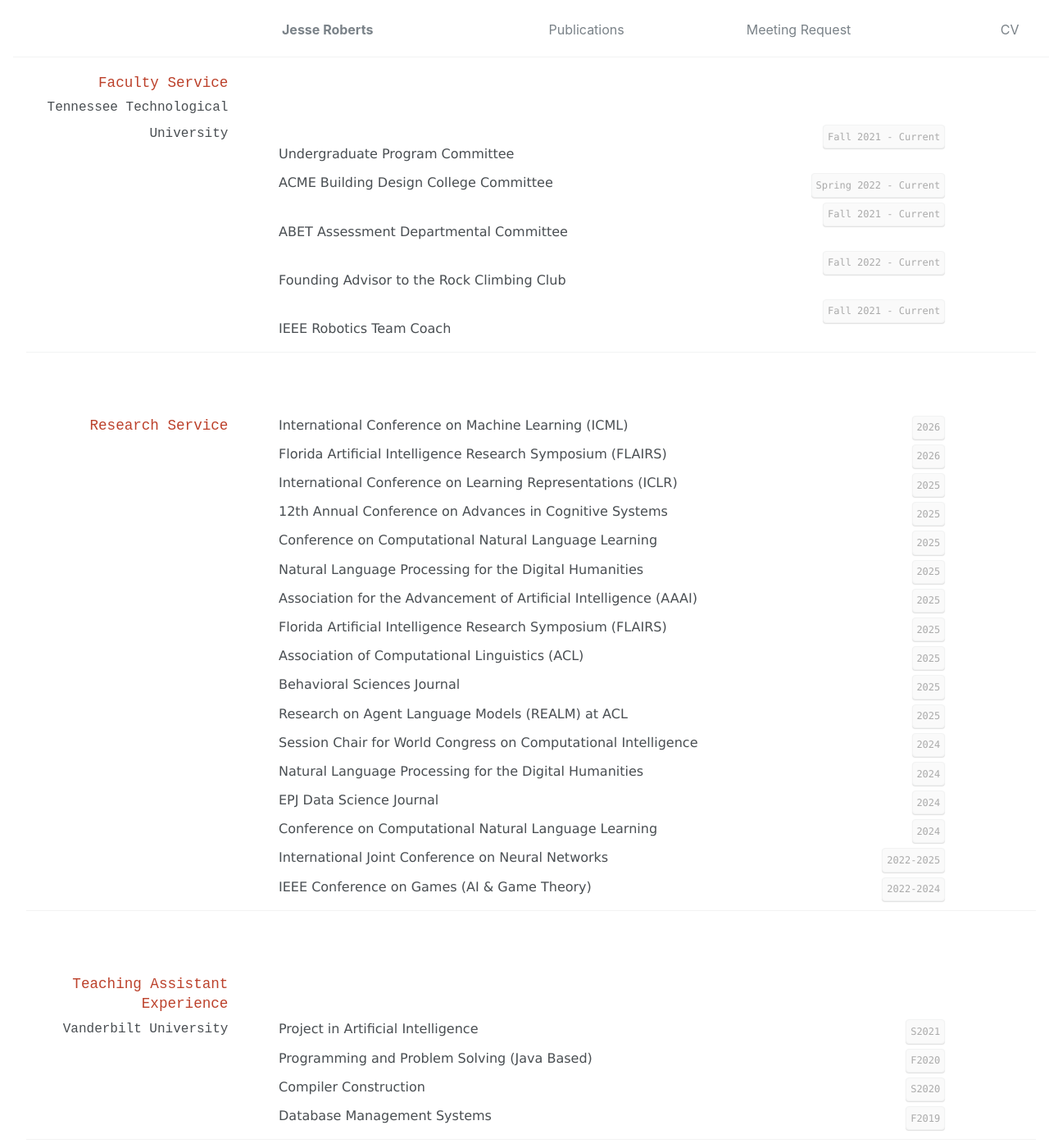
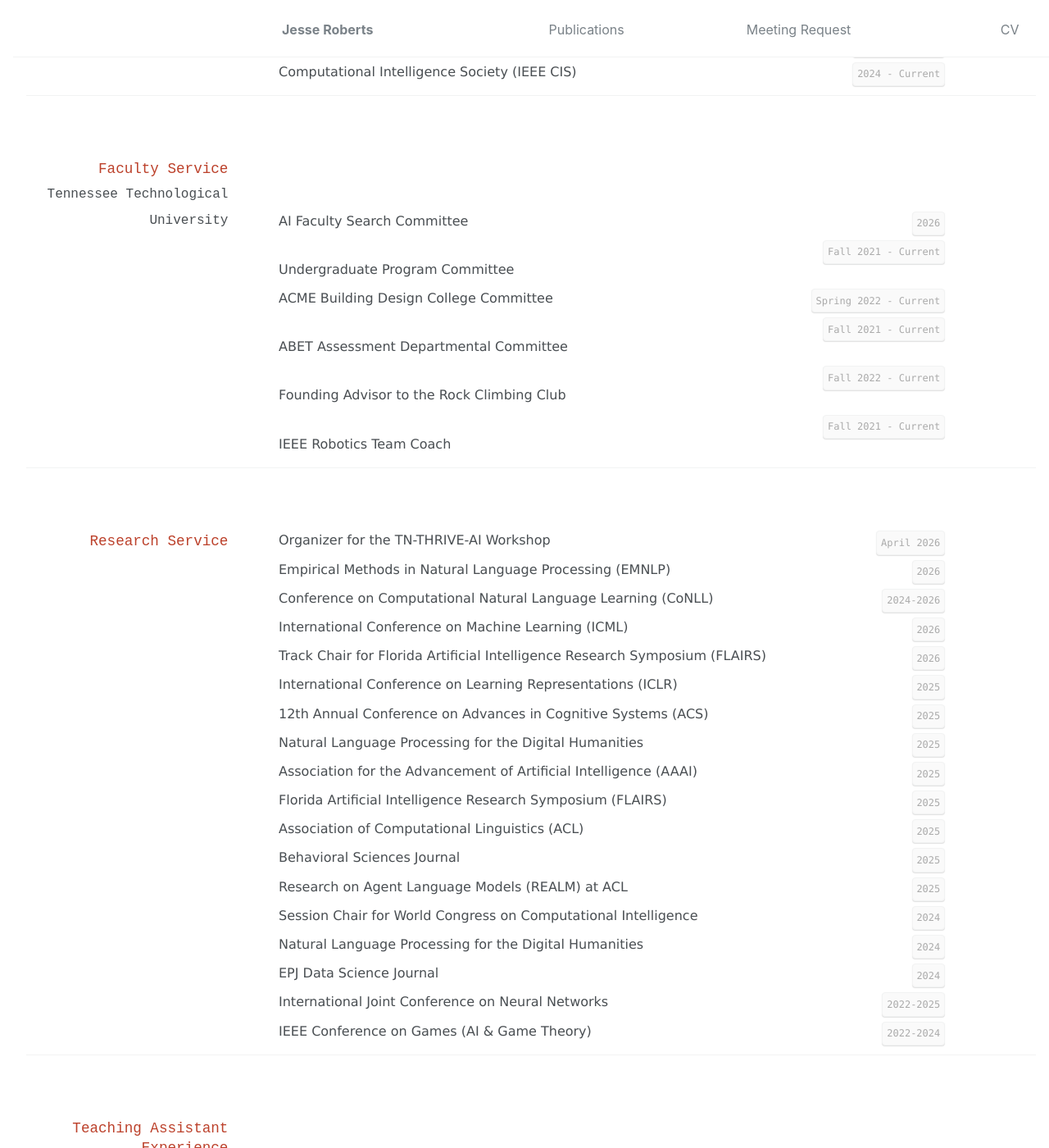
Before and after one commit to JesseTNRoberts/JesseTNRoberts.github.io, a Jekyll site: the page built from _pages/cv.md, in a window 1280 px wide and 1400 px high, scrolled down 5484 px. Shown: the whole window at 82% size. Built offline with Jekyll 4.4.1, drawn with Linux system fonts in a browser that asks for light colours; some of the changed text lies outside the part shown.

Commit message:
cv update

```diff
--- a/_pages/cv.md
+++ b/_pages/cv.md
@@ -112,6 +112,11 @@ Developed a co-op program to improve recruitment. Oversaw hiring, training, and
 
 
 ### Tennessee Technological University
+
+`2026`
+Research Contract with Wilson Sports
+
+ICML Silver Award for Excellence in Reviewing
 
 `2025`
 Collaborative Research: Conference: NAIRR Pilot Expansion: FA1: Mid-South Conferences on CyberInfrastructure Advances to Enable Interdisciplinary AI Research in Health
@@ -238,6 +243,10 @@ J. Roberts, "MNFIS+; or, a Better Hybrid Heuristic Maximum Power Point Tracker,"
 ---
 
 ## Presentations
+
+`April 2026`
+Foundation Models and Responsible AI at TN-THRIVE-AI
+
 `May 2025`
 Poster: A Few-Shot Learning Method for SMS Phishing Detection and Explanation Using SLMs
 
@@ -265,6 +274,9 @@ Computational Intelligence Society (IEEE CIS)
 ## Faculty Service
 ### Tennessee Technological University
 
+`2026`
+AI Faculty Search Committee
+
 `Fall 2021 - Current`
 Undergraduate Program Committee
 
@@ -284,20 +296,26 @@ IEEE Robotics Team Coach
 
 ## Research Service
 
+`April 2026`
+Organizer for the TN-THRIVE-AI Workshop
+
+`2026`
+Empirical Methods in Natural Language Processing (EMNLP)
+
+`2024-2026`
+Conference on Computational Natural Language Learning (CoNLL)
+
 `2026`
 International Conference on Machine Learning (ICML)
 
 `2026`
-Florida Artificial Intelligence Research Symposium (FLAIRS)
+Track Chair for Florida Artificial Intelligence Research Symposium (FLAIRS)
 
 `2025`
 International Conference on Learning Representations (ICLR)
 
 `2025`
-12th Annual Conference on Advances in Cognitive Systems
-
-`2025`
-Conference on Computational Natural Language Learning
+12th Annual Conference on Advances in Cognitive Systems (ACS)
 
 `2025`
 Natural Language Processing for the Digital Humanities
@@ -325,9 +343,6 @@ Natural Language Processing for the Digital Humanities
 
 `2024`
 EPJ Data Science Journal
-
-`2024`
-Conference on Computational Natural Language Learning
 
 `2022-2025`
 International Joint Conference on Neural Networks
```
Also changed, not shown: 2 other files.
